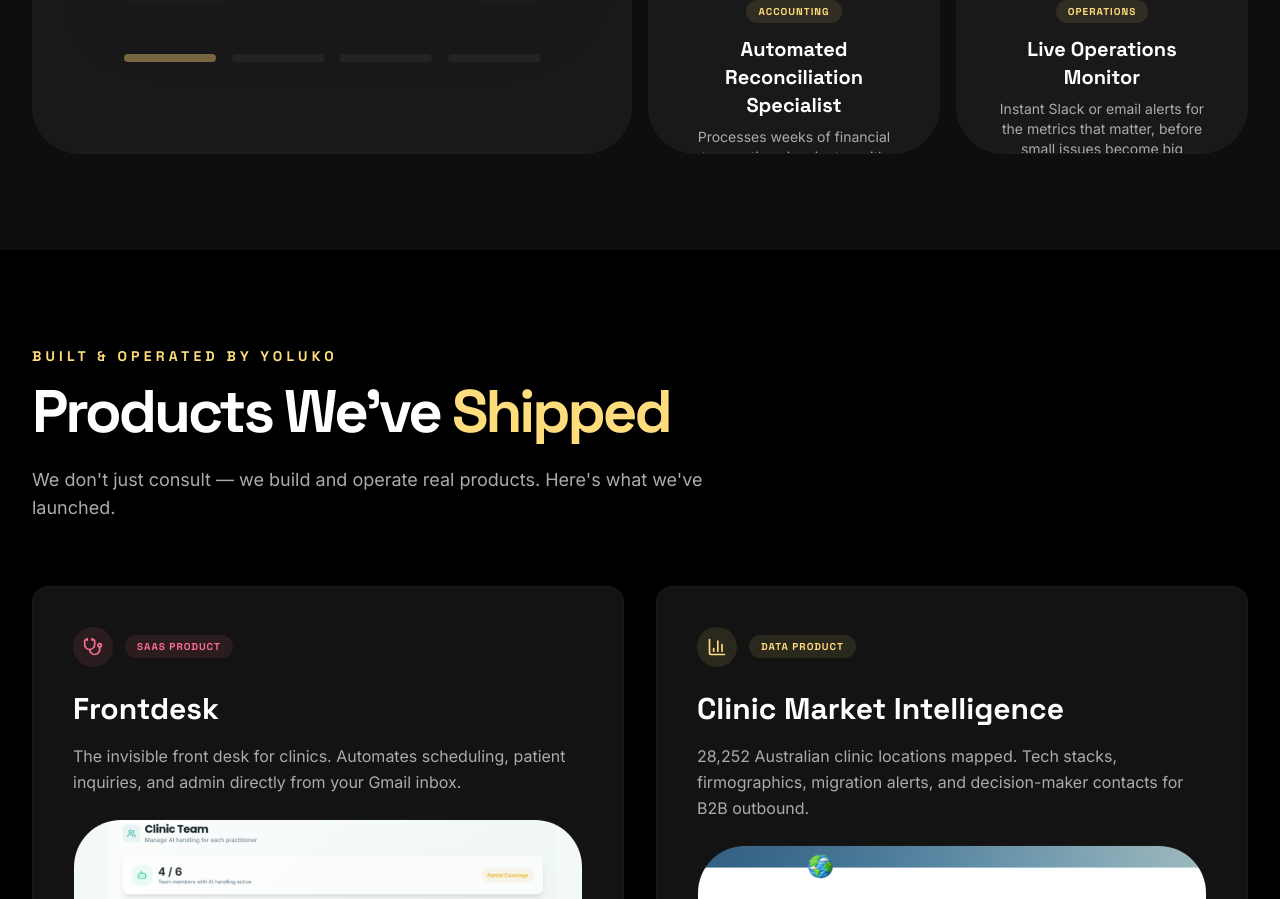
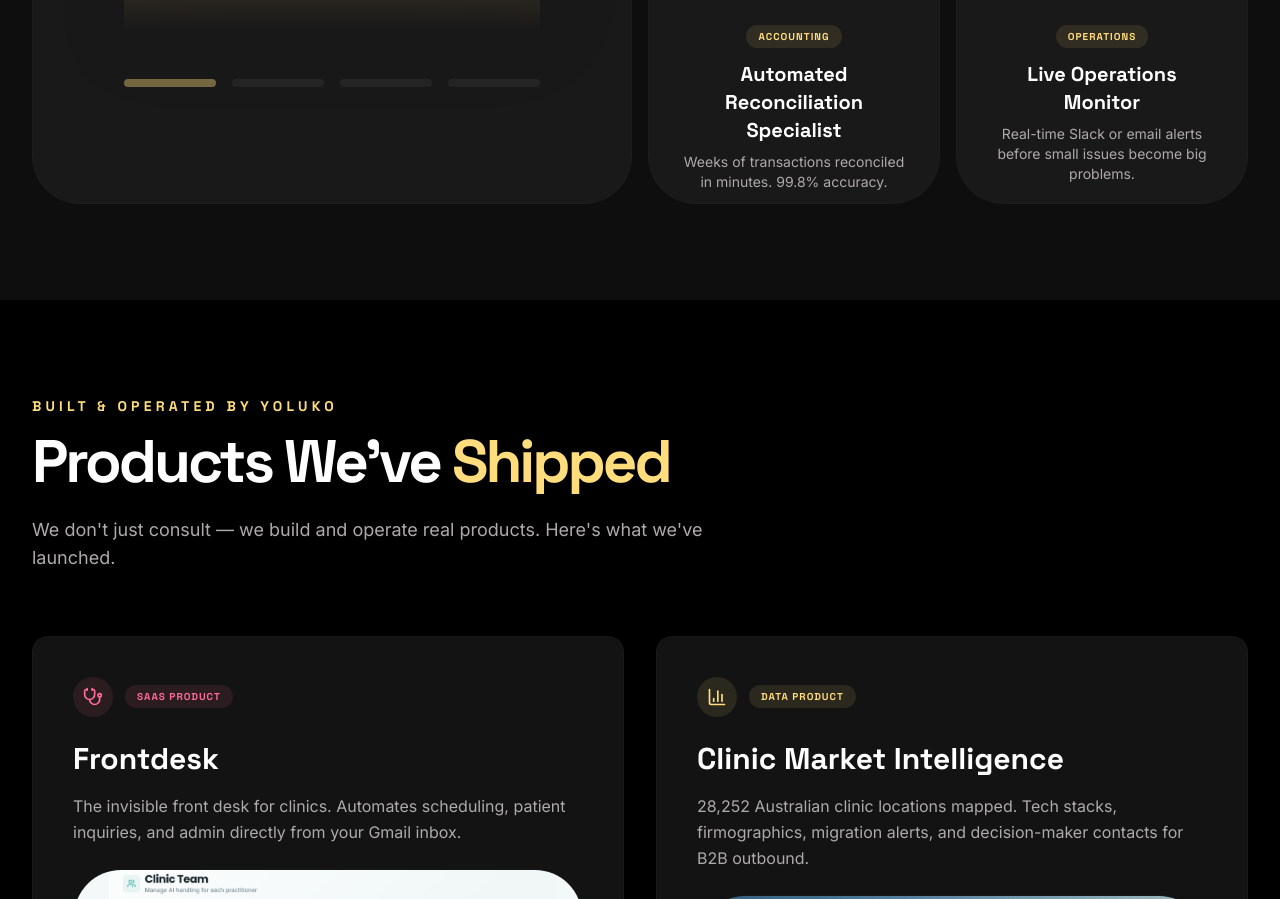
Before and after one commit to alexkocev/yoluko_website, a Next.js app: page / in a window 1280 px wide. Shown: the part 3078-3977 px from the top of the page. Built offline with nearby package versions, Linux system fonts and the light colour scheme; no server answers.

Commit message:
shorten text in omnichannel intelligence section

```diff
--- a/src/components/SolutionsGrid.tsx
+++ b/src/components/SolutionsGrid.tsx
@@ -15,7 +15,7 @@
           </div>
         </div>
 
-        <div className="grid grid-cols-1 md:grid-cols-4 md:grid-rows-2 gap-4 h-auto md:h-[700px]">
+        <div className="grid grid-cols-1 md:grid-cols-4 md:grid-rows-2 gap-4 h-auto md:h-[750px]">
           {/* On-demand AI Business Analyst - Large Card */}
           <div className="md:col-span-2 md:row-span-2 bg-surface-container border border-outline-variant/10 rounded-xl p-8 flex flex-col group overflow-hidden relative">
             <div className="absolute inset-0 bg-gradient-to-br from-primary/5 to-transparent opacity-0 group-hover:opacity-100 transition-opacity" />
@@ -172,7 +172,7 @@
                 Automated Reconciliation Specialist
               </h3>
               <p className="text-on-surface-variant text-sm">
-                Processes weeks of financial transactions in minutes with 99.8% accuracy.
+                Weeks of transactions reconciled in minutes. 99.8% accuracy.
               </p>
             </div>
           </div>
@@ -201,7 +201,7 @@
                 Live Operations Monitor
               </h3>
               <p className="text-on-surface-variant text-sm">
-                Instant Slack or email alerts for the metrics that matter, before small issues become big problems.
+                Real-time Slack or email alerts before small issues become big problems.
               </p>
             </div>
           </div>
```
